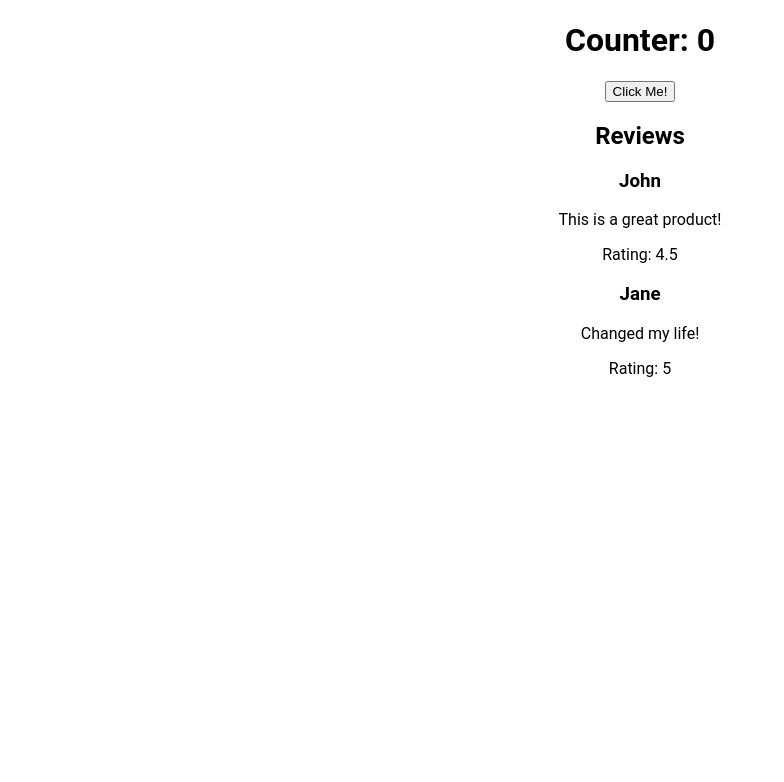
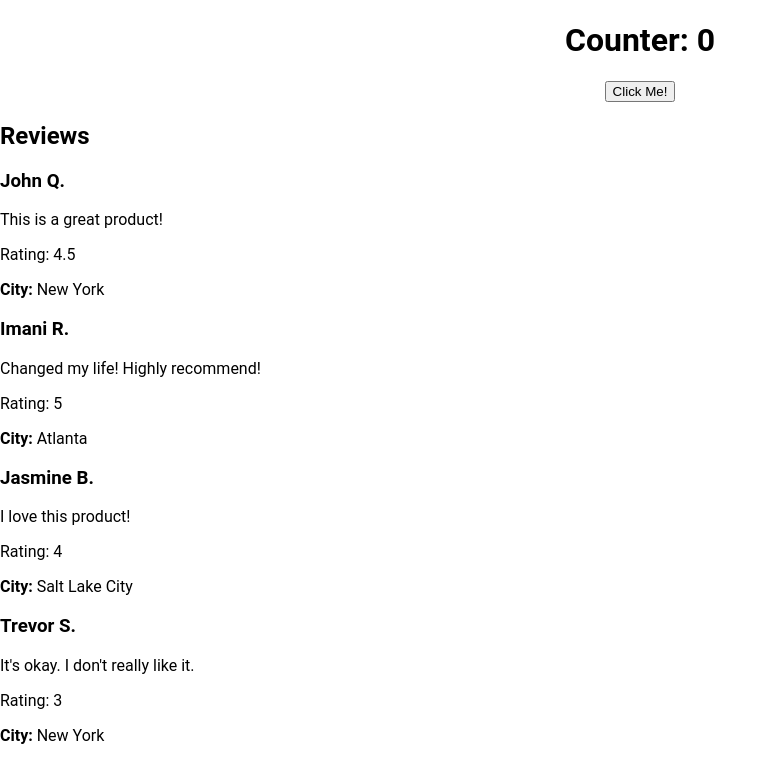
Before and after one commit to imanidev/react-dashboard, a React (Create React App) app: page / in a window 1280 px wide. Shown: the top 782 px of the page, without its empty margins (0-784 px from the left). Built offline with nearby package versions, Linux system fonts and the light colour scheme.

Commit message:
updated counter

```diff
--- a/src/App.css
+++ b/src/App.css
@@ -8,7 +8,7 @@ body {
     padding: 0;
 
     font-family: 'Roboto', sans-serif;
-    text-align: center;
+
 }
 
 .Counter {
--- a/src/App.js
+++ b/src/App.js
@@ -1,5 +1,5 @@
 import React from 'react'
-import Visitors from './Components/Visitors'
+import Visitors from './Components/Counter'
 import './App.css'
 import Reviews from './Components/Reviews';
 
--- a/src/Components/Visitors.js
+++ b/src/Components/Counter.js
@@ -1,7 +1,7 @@
 import React from 'react'
 import { useState } from 'react' // This is a hook
 
-const Visitors = () => {
+const Counter = () => {
     const [count, setCount] = useState(0);
     const incrementCount = () => {
         setCount(count + 1);
@@ -15,4 +15,4 @@ const Visitors = () => {
 )
 }
 
-export default Visitors
+export default Counter
--- a/src/Components/Reviews.js
+++ b/src/Components/Reviews.js
@@ -4,24 +4,39 @@ function Reviews() {
   const reviewsData = [
     {
 
-      name: "John",
+      name: "John Q.",
       comment: "This is a great product!",
-      rating: 4.5
+      rating: 4.5,
+      city: "New York"
     },
     {
 
-      name: "Jane",
-      comment: "Changed my life!",
-      rating: 5.0
+      name: "Imani R.",
+      comment: "Changed my life! Highly recommend!",
+      rating: 5.0,
+      city: "Atlanta"
     },
-    // add more reviews here
+    {
+      name: "Jasmine B.",
+      comment: "I love this product!",
+      rating: 4.0,
+      city: "Salt Lake City"
+    },
+
+    {
+      name: "Trevor S.",
+      comment: "It's okay. I don't really like it.",
+      rating: 3.0,
+      city: "New York"
+    }
   ];
 
   const reviews = reviewsData.map((review) => (
-    <div key={review.id}>
+    <div>
       <h3>{review.name}</h3>
       <p>{review.comment}</p>
       <p>Rating: {review.rating}</p>
+      <p><b>City:</b> {review.city }</p>
     </div>
   ));
 
```
Also changed, not shown: src/Components/Ratings.js (deleted, +0 -11 lines).
